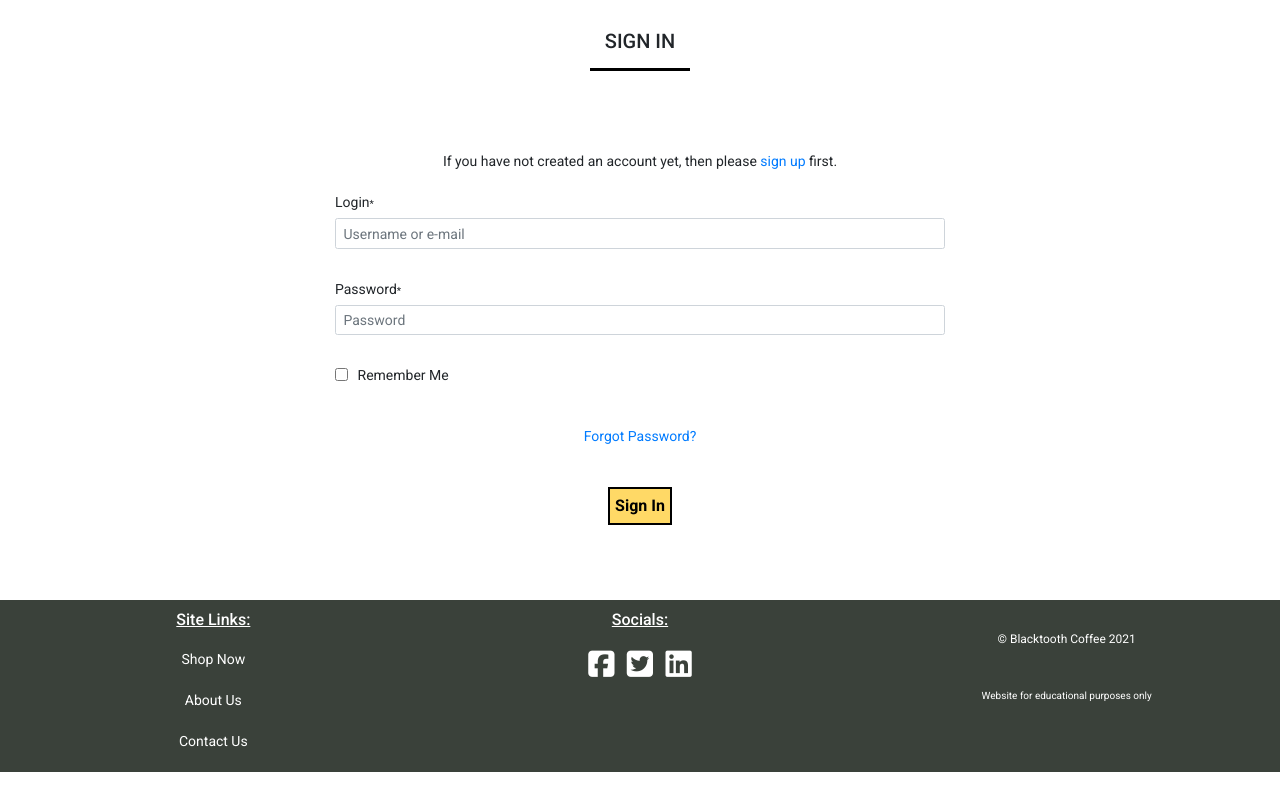
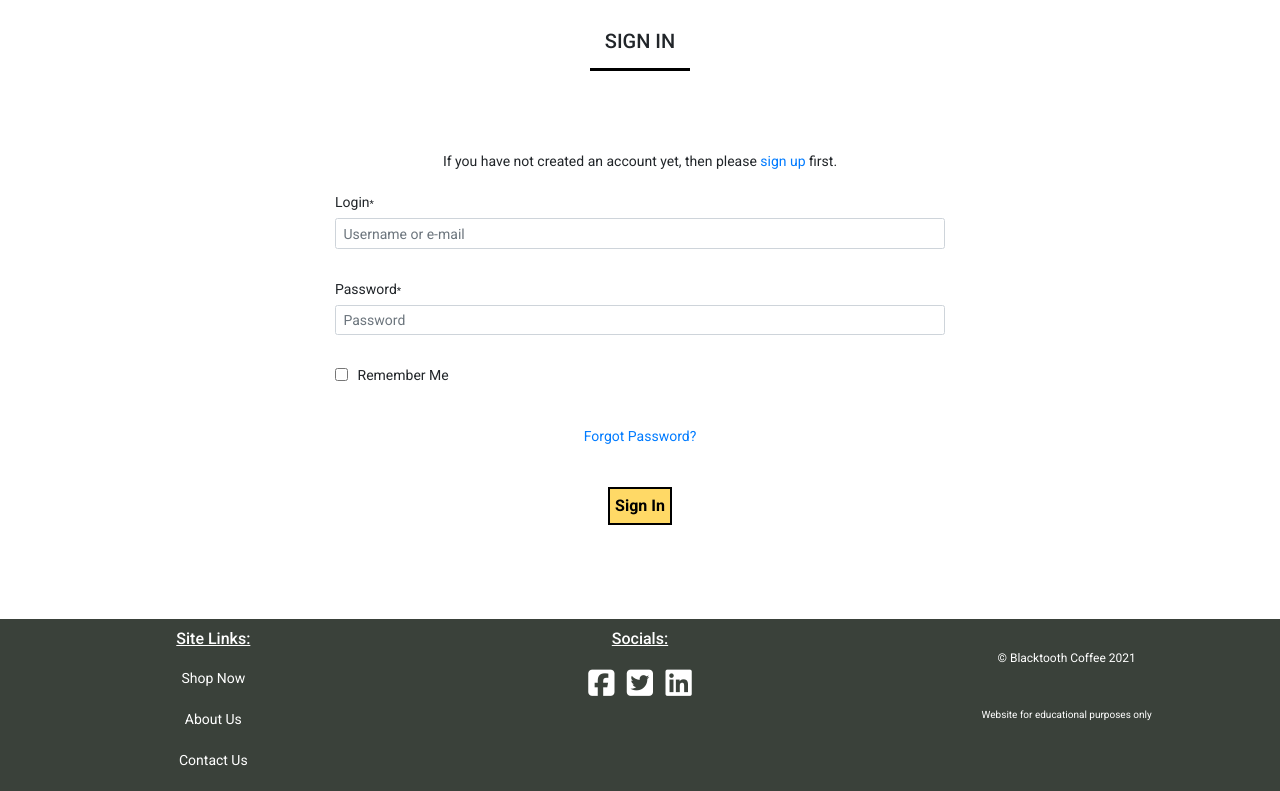
Before and after one commit to scottsimpson91/CI-MS4-Blacktooth-Coffee, a Django app: a page that uses templates/base.html in a window 1280 px wide. Shown: the part 98-889 px from the top of the page. Run offline with Django 3.2, Linux system fonts and the light colour scheme; some libraries are stand-ins or nearby versions.

Commit message:
MAINT: Move closing div and edit container height

```diff
--- a/blog/templates/blog/blog_detail.html
+++ b/blog/templates/blog/blog_detail.html
@@ -37,11 +37,12 @@
                 <hr class="heading-hr">
                 <div class="blog-comments-container">
                     {% for comment in post.comments.all %}
-                        <div class="user-comments"></div>
+                        <div class="user-comments">
                             <p class="blog-paragraph">{{ comment.name }}</p>
                             <p class="blog-date">{{ comment.date_added }}</p>
                             <p class="blog-paragraph">{{ comment.body }}</p>
                             <hr>
+                        </div>
                     {% endfor %}
                 </div>
             </div>
--- a/static/css/base.css
+++ b/static/css/base.css
@@ -876,7 +876,7 @@ select option[value=""] {
 /*--------------------------------------------All Auth Pages*/
 
 .all-auth-container {
-    min-height: 70vh;
+    min-height: 75vh;
     margin-top: 5rem;
     font-size: 1.4rem;
 }
```
